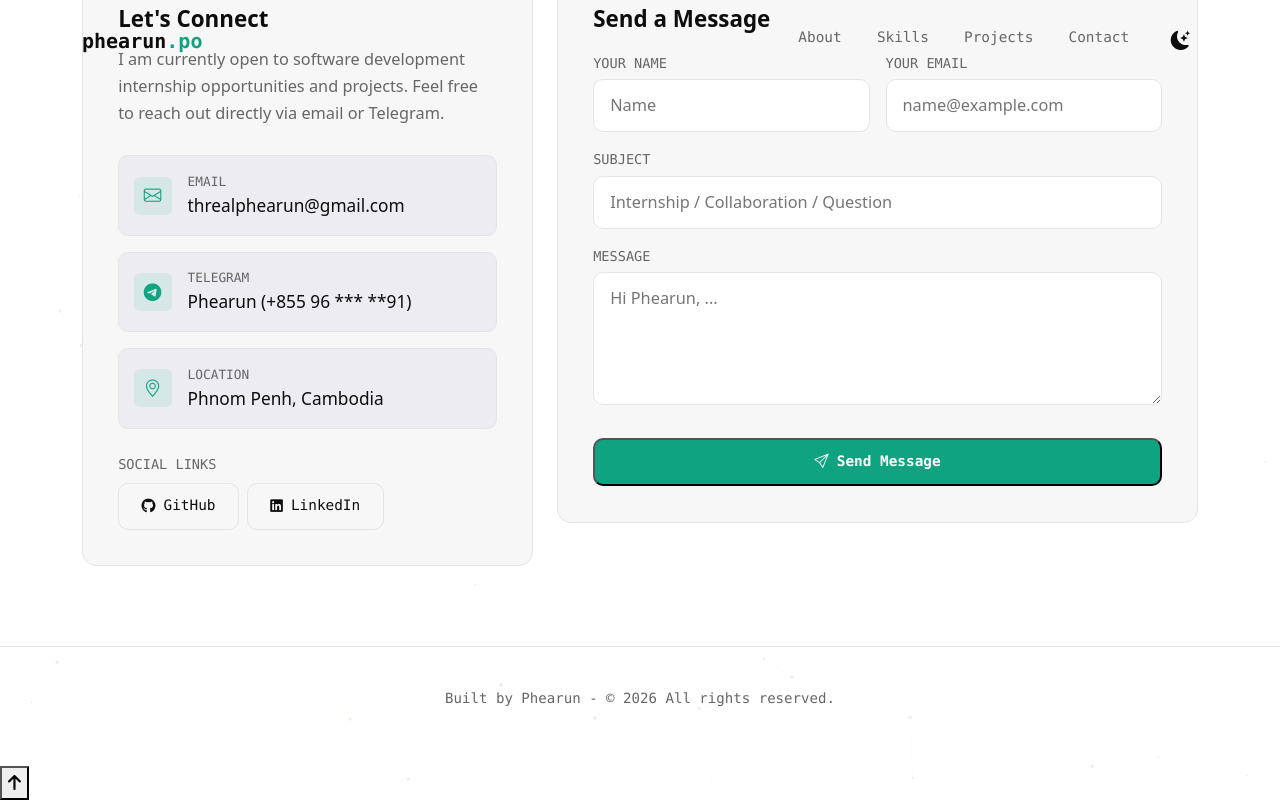
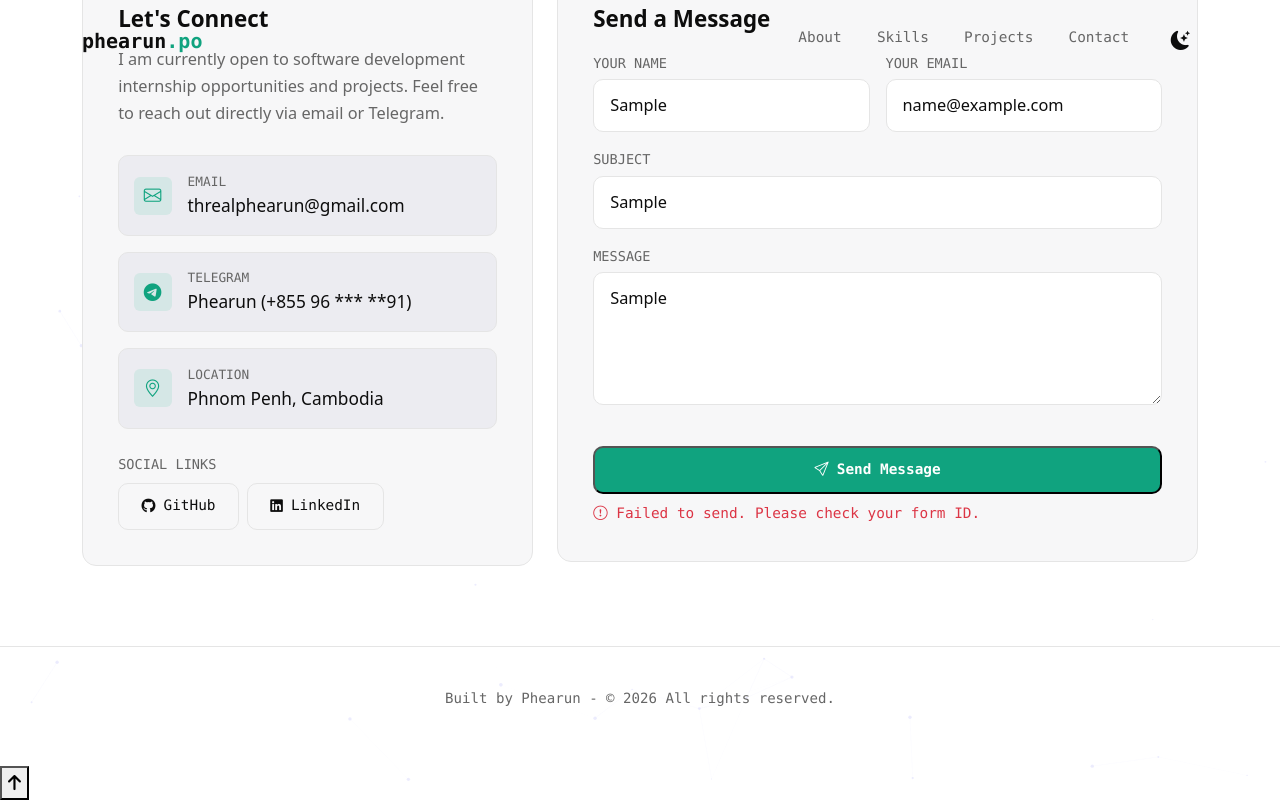
Before and after one commit to therealphearunpo/My-portfolio, a React (Vite) app: page / in a window 1280 px wide. Both pictures are taken after typing "Sample", "name@example.com", "Sample", "Sample" into the empty fields and a click on the button "Send Message". Shown: the part 3048-3848 px from the top of the page. Built offline with nearby package versions, Linux system fonts and the light colour scheme.

Commit message:
Add Formspree integration and update project links

```diff
--- a/src/components/Contact.jsx
+++ b/src/components/Contact.jsx
@@ -4,15 +4,38 @@ const INITIAL = { name: '', email: '', subject: '', message: '' }
 
 function Contact() {
   const [form, setForm] = useState(INITIAL)
+  const [status, setStatus] = useState('')
 
   const handleChange = (e) => {
     setForm({ ...form, [e.target.id]: e.target.value })
   }
 
-  const handleSubmit = (e) => {
+  const handleSubmit = async (e) => {
     e.preventDefault()
-    alert('Thank you for reaching out! (Mock submission)')
-    setForm(INITIAL)
+    setStatus('submitting')
+
+    // IMPORTANT: Replace 'YOUR_FORM_ID' with the ID you get from Formspree.io
+    const formspreeUrl = 'https://formspree.io/f/YOUR_FORM_ID'
+
+    try {
+      const response = await fetch(formspreeUrl, {
+        method: 'POST',
+        headers: {
+          'Content-Type': 'application/json',
+          'Accept': 'application/json'
+        },
+        body: JSON.stringify(form)
+      })
+
+      if (response.ok) {
+        setStatus('success')
+        setForm(INITIAL)
+      } else {
+        setStatus('error')
+      }
+    } catch (error) {
+      setStatus('error')
+    }
   }
 
   return (
@@ -138,9 +161,23 @@ function Contact() {
                   required
                 ></textarea>
 
-                <button type="submit" className="btn-primary-dev w-100 justify-content-center mt-2">
-                  <i className="bi bi-send"></i> Send Message
+                <button type="submit" className="btn-primary-dev w-100 justify-content-center mt-3" disabled={status === 'submitting'}>
+                  {status === 'submitting' ? (
+                    'Sending...'
+                  ) : (
+                    <><i className="bi bi-send"></i> Send Message</>
+                  )}
                 </button>
+                {status === 'success' && (
+                  <div className="text-success mt-2" style={{fontSize: '0.9rem', fontFamily: 'var(--font-mono)'}}>
+                    <i className="bi bi-check-circle"></i> Message sent successfully!
+                  </div>
+                )}
+                {status === 'error' && (
+                  <div className="text-danger mt-2" style={{fontSize: '0.9rem', fontFamily: 'var(--font-mono)'}}>
+                    <i className="bi bi-exclamation-circle"></i> Failed to send. Please check your form ID.
+                  </div>
+                )}
               </form>
             </div>
           </div>
--- a/src/components/Projects.jsx
+++ b/src/components/Projects.jsx
@@ -20,8 +20,8 @@ const PROJECTS = [
     description:
       'City weather lookup app fetching real-time weather metrics using asynchronous REST API requests and error handling.',
     tags: ['JavaScript', 'REST API', 'CSS3'],
-    github: 'https://github.com/therealphearunpo',
-    live: 'https://github.com/therealphearunpo',
+    github: 'https://github.com/therealphearunpo/weather-forecast-app',
+    live: 'https://therealphearunpo.github.io/weather-forecast-app/',
   },
   {
     title: 'Personal Portfolio',
```
